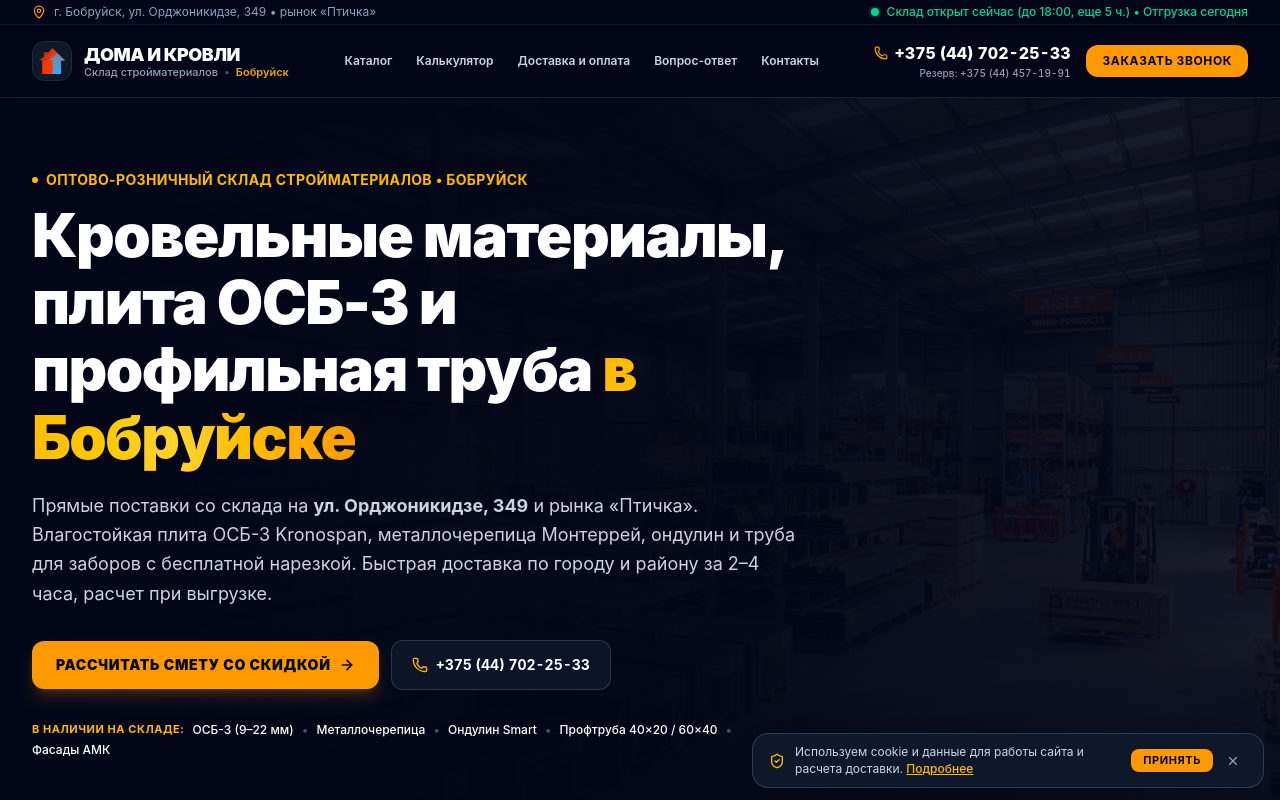
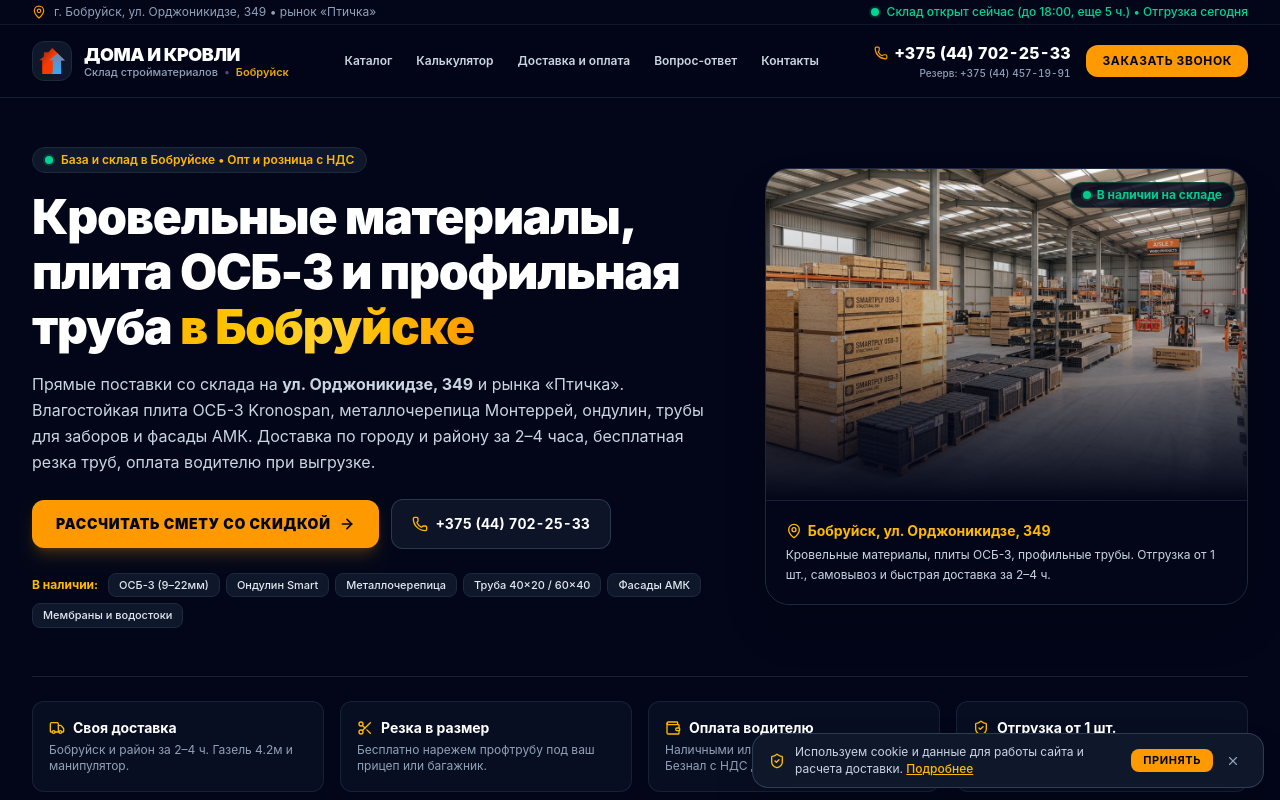
Before and after one commit to bobruisk5050-del/dom-amk-by, a React (Vite) app: page / in a window 1280 px wide. Shown: the top 800 px of the page. Built offline with nearby package versions, Linux system fonts and the light colour scheme; no server answers.

Commit message:
refactor(Hero): implement two-column layout
Restructure the Hero section to use a two-column grid layout and add location pin icon support.

```diff
--- a/src/components/Hero.tsx
+++ b/src/components/Hero.tsx
@@ -1,5 +1,5 @@
 import React from 'react';
-import { Phone, ArrowRight, Truck, Scissors, Wallet, ShieldCheck } from 'lucide-react';
+import { Phone, ArrowRight, Truck, Scissors, Wallet, ShieldCheck, MapPin } from 'lucide-react';
 import { LeadPayload } from '../services/telegram';
 import heroDepotImg from '../assets/images/hero_building_depot_1793724166031.jpg';
 
@@ -10,40 +10,31 @@ interface HeroProps {
 export const Hero: React.FC<HeroProps> = ({ onOpenLeadModal }) => {
   return (
     <section className="relative bg-slate-950 text-white overflow-hidden border-b border-slate-800/80">
-      {/* Оптимизированный фоновый снимок склада */}
-      <div className="absolute inset-0 z-0 pointer-events-none select-none">
-        <img
-          src={heroDepotImg}
-          alt="Склад строительных материалов в Бобруйске"
-          className="w-full h-full object-cover object-right md:object-center opacity-25"
-          decoding="async"
-        />
-        <div className="absolute inset-0 bg-gradient-to-r from-slate-950 via-slate-950/90 to-slate-950/60" />
-        <div className="absolute inset-0 bg-gradient-to-t from-slate-950 via-transparent to-transparent" />
+      <div className="relative z-10 max-w-7xl mx-auto px-4 sm:px-6 lg:px-8 pt-6 pb-10 sm:pt-10 sm:pb-14 lg:pt-12 lg:pb-16">
+
+        {/* Двухколоночный блок: текст слева + карточка с фото склада справа */}
+        <div className="grid grid-cols-1 lg:grid-cols-12 gap-8 lg:gap-10 items-center mb-8 sm:mb-12">
+
+          {/* Левая колонка: заголовок, описание, кнопки и плашки наличия */}
+          <div className="lg:col-span-7">
+            <div className="inline-flex items-center gap-2 px-3 py-1 rounded-full bg-slate-900 border border-slate-800 text-xs font-semibold text-amber-400 mb-4">
+              <span className="w-2 h-2 rounded-full bg-emerald-400 ring-2 ring-emerald-500/20" />
+              <span>База и склад в Бобруйске • Опт и розница с НДС</span>
             </div>
 
-      <div className="relative z-10 max-w-7xl mx-auto px-4 sm:px-6 lg:px-8 pt-8 pb-10 sm:pt-14 sm:pb-16 lg:pt-18 lg:pb-20">
-        <div className="max-w-3xl">
-
-          {/* Аккуратный текстовый кикер без лишних рамок */}
-          <div className="text-xs sm:text-sm font-bold tracking-wide uppercase text-amber-400 mb-2 sm:mb-3 flex items-center gap-2">
-            <span className="w-1.5 h-1.5 rounded-full bg-amber-400" />
-            <span>Оптово-розничный склад стройматериалов • Бобруйск</span>
-          </div>
-
-          <h1 className="text-2xl sm:text-4xl md:text-5xl lg:text-6xl font-black tracking-tight text-white leading-[1.12] mb-3 sm:mb-5">
+            <h1 className="text-2xl sm:text-4xl md:text-5xl font-black tracking-tight text-white leading-[1.15] mb-3 sm:mb-4">
               Кровельные материалы, плита ОСБ-3 и профильная труба{' '}
               <span className="text-transparent bg-clip-text bg-gradient-to-r from-amber-400 via-amber-300 to-amber-500">
                 в Бобруйске
               </span>
             </h1>
 
-          <p className="text-sm sm:text-base lg:text-lg text-slate-300 leading-relaxed mb-6 sm:mb-8 font-normal">
-            Прямые поставки со склада на <b>ул. Орджоникидзе, 349</b> и рынка «Птичка». Влагостойкая плита ОСБ-3 Kronospan, металлочерепица Монтеррей, ондулин и труба для заборов с бесплатной нарезкой. Быстрая доставка по городу и району за 2–4 часа, расчет при выгрузке.
+            <p className="text-sm sm:text-base text-slate-300 leading-relaxed mb-6 font-normal">
+              Прямые поставки со склада на <b>ул. Орджоникидзе, 349</b> и рынка «Птичка». Влагостойкая плита ОСБ-3 Kronospan, металлочерепица Монтеррей, ондулин, трубы для заборов и фасады АМК. Доставка по городу и району за 2–4 часа, бесплатная резка труб, оплата водителю при выгрузке.
             </p>
 
             {/* Кнопки призыва к действию */}
-          <div className="flex flex-col sm:flex-row items-stretch sm:items-center gap-3 mb-6 sm:mb-8">
+            <div className="flex flex-col sm:flex-row items-stretch sm:items-center gap-3 mb-6">
               <a
                 href="#calculator"
                 className="inline-flex items-center justify-center gap-2 px-6 py-3.5 rounded-xl bg-amber-500 hover:bg-amber-400 text-slate-950 font-black text-sm uppercase tracking-wider shadow-lg shadow-amber-500/20 active:scale-95 transition-all text-center cursor-pointer"
@@ -61,25 +52,67 @@ export const Hero: React.FC<HeroProps> = ({ onOpenLeadModal }) => {
               </a>
             </div>
 
-          {/* Строка наличия — чистая, элегантная, без громоздких серых рамок */}
-          <div className="text-xs text-slate-300 flex items-center flex-wrap gap-x-2 gap-y-1 mb-8 sm:mb-12">
-            <span className="font-bold text-amber-400 uppercase tracking-wider text-[11px]">
-              В наличии на складе:
+            {/* Плашки наличия — flex-wrap с переносом, текст никогда не обрезается */}
+            <div className="flex flex-wrap items-center gap-1.5 text-xs text-slate-300">
+              <span className="font-bold text-amber-400 whitespace-nowrap mr-1">
+                В наличии:
               </span>
-            <span className="text-white font-medium">ОСБ-3 (9–22 мм)</span>
-            <span className="text-slate-600">•</span>
-            <span className="text-white font-medium">Металлочерепица</span>
-            <span className="text-slate-600">•</span>
-            <span className="text-white font-medium">Ондулин Smart</span>
-            <span className="text-slate-600">•</span>
-            <span className="text-white font-medium">Профтруба 40×20 / 60×40</span>
-            <span className="text-slate-600">•</span>
-            <span className="text-white font-medium">Фасады АМК</span>
+              {[
+                'ОСБ-3 (9–22мм)',
+                'Ондулин Smart',
+                'Металлочерепица',
+                'Труба 40×20 / 60×40',
+                'Фасады АМК',
+                'Мембраны и водостоки',
+              ].map((tag) => (
+                <span
+                  key={tag}
+                  className="px-2.5 py-1 rounded-lg bg-slate-900 text-slate-200 border border-slate-800 text-[11px] font-medium whitespace-nowrap"
+                >
+                  {tag}
+                </span>
+              ))}
+            </div>
+          </div>
+
+          {/* Правая колонка: карточка с реальным фото склада и подписью */}
+          <div className="lg:col-span-5">
+            <div className="relative rounded-2xl sm:rounded-3xl overflow-hidden border border-slate-800 bg-slate-900 shadow-2xl group">
+              <div className="relative aspect-[4/3] sm:aspect-[16/11] overflow-hidden">
+                <img
+                  src={heroDepotImg}
+                  alt="Склад строительных материалов на Орджоникидзе 349 в Бобруйске"
+                  className="w-full h-full object-cover group-hover:scale-102 transition-transform duration-500"
+                  decoding="async"
+                />
+
+                {/* Бейдж в наличии в правом верхнем углу фото */}
+                <div className="absolute top-3 right-3">
+                  <span className="inline-flex items-center gap-1.5 px-3 py-1 rounded-full bg-slate-950/85 text-emerald-400 text-xs font-bold border border-emerald-500/30 shadow-md">
+                    <span className="w-2 h-2 rounded-full bg-emerald-400 ring-2 ring-emerald-500/20" />
+                    <span>В наличии на складе</span>
+                  </span>
+                </div>
+
+                <div className="absolute inset-0 bg-gradient-to-t from-slate-950 via-slate-950/30 to-transparent pointer-events-none" />
+              </div>
+
+              {/* Информационная плашка под фото */}
+              <div className="p-4 sm:p-5 bg-slate-950/95 border-t border-slate-800/80">
+                <div className="flex items-center gap-1.5 text-amber-400 text-xs sm:text-sm font-bold mb-1">
+                  <MapPin className="w-4 h-4 flex-shrink-0" />
+                  <span>Бобруйск, ул. Орджоникидзе, 349</span>
+                </div>
+                <p className="text-slate-300 text-xs leading-relaxed">
+                  Кровельные материалы, плиты ОСБ-3, профильные трубы. Отгрузка от 1 шт., самовывоз и быстрая доставка за 2–4 ч.
+                </p>
+              </div>
+            </div>
           </div>
 
         </div>
 
-        {/* 4 ключевых преимущества — легкий премиальный стрип */}
+        {/* 4 ключевых преимущества со склада */}
         <div className="grid grid-cols-2 lg:grid-cols-4 gap-3 sm:gap-4 pt-6 border-t border-slate-800/80">
           <div className="p-3 sm:p-4 rounded-xl bg-slate-900/50 border border-slate-800/80">
             <div className="flex items-center gap-2 mb-1">
```
Also changed, not shown: .aistudio/artifacts/brain/0648cc81-752a-448a-8ae1-3ccfe07b36be/.tempmediaStorage/media_1793890331937_0e4f48d5.jpg (added). Lines whose indentation alone changed are shown as unchanged.
